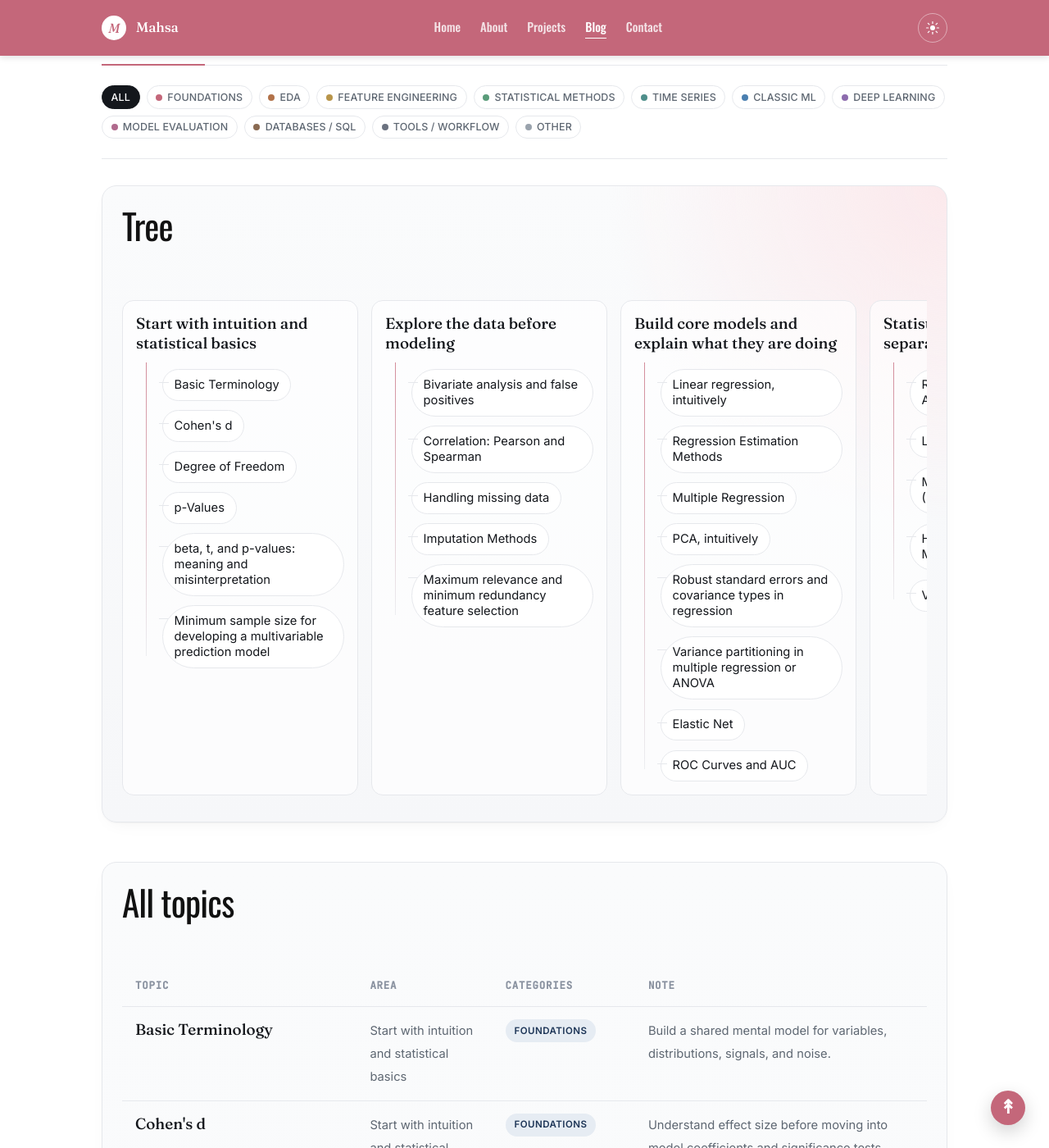
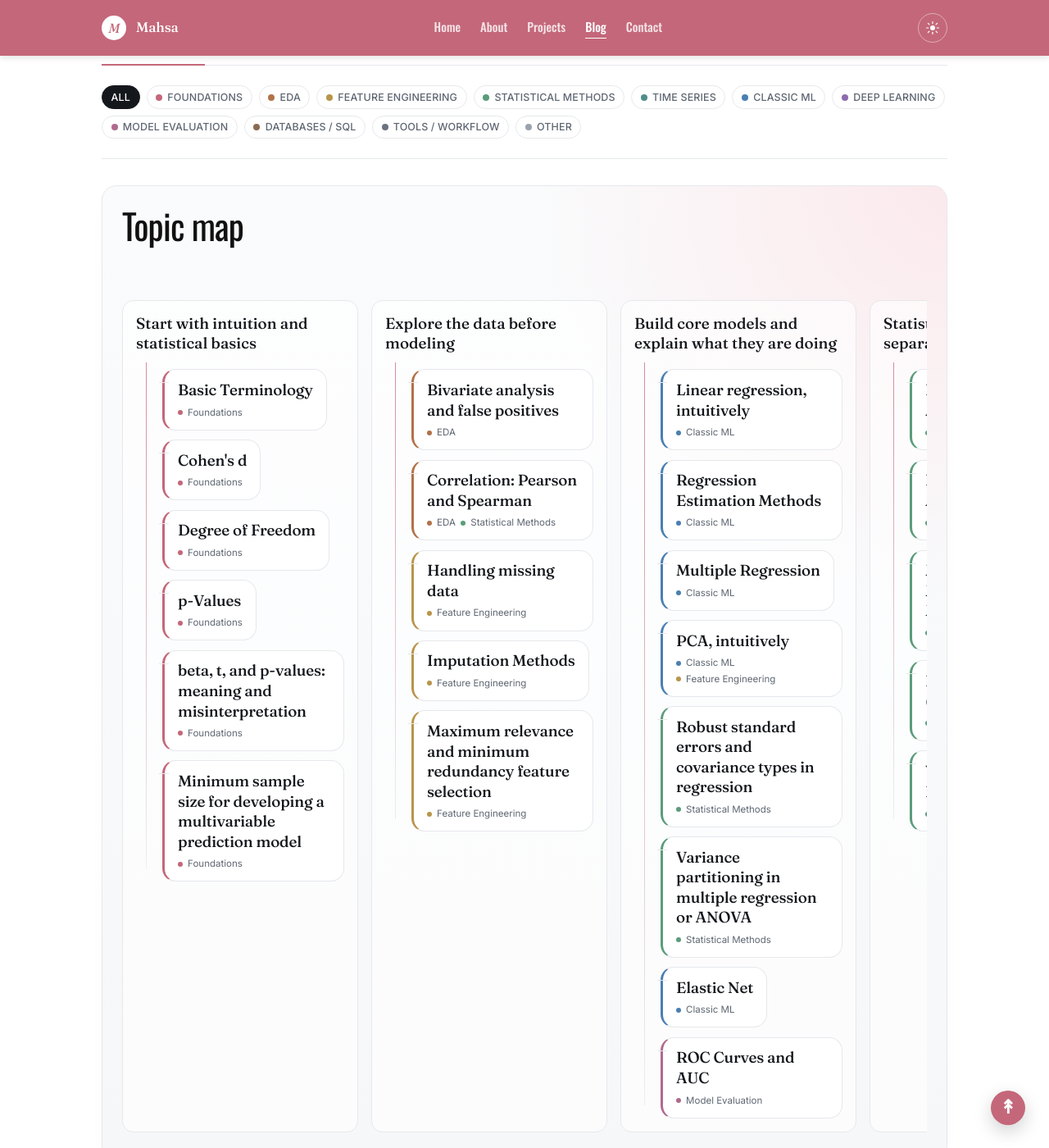
Before and after one commit to mahsa-agz/mahsa-agz.github.io, a Jekyll site: the page built from blog/index.html, in a window 1280 px wide and 1400 px high, scrolled down 337 px. Shown: the whole window at 82% size. Built offline with Jekyll 4.4.1, drawn with Linux system fonts in a browser that asks for light colours; some of the changed text lies outside the part shown.

Commit message:
added new blog

```diff
--- a/blog/index.html
+++ b/blog/index.html
@@ -25,22 +25,44 @@ permalink: /blog/
 
       <div class="notes-view" data-filterable="notes">
         <section class="knowledge-tree" aria-label="Knowledge tree" data-filter-group>
-          <h2 class="notes-section-title">Tree</h2>
+          <h2 class="notes-section-title">Topic map</h2>
           <div class="knowledge-tree__forest">
             {%- for step in site.data.learning_roadmap -%}
               <article class="knowledge-branch" data-filter-group>
                 <h3 class="knowledge-branch__label">{{ step.title }}</h3>
                 <ul class="knowledge-branch__children">
                   {%- for item in step.items -%}
-                    {%- assign topic_id = 'topic-' | append: step.slug | append: '-' | append: item.title | slugify -%}
+                    {%- assign topic_slug = item.title | slugify -%}
                     <li class="knowledge-branch__child">
                       {%- if item.url -%}
-                        <a class="knowledge-node" href="{{ item.url | relative_url }}" data-category="{{ item.categories | join: '|' }}">
-                          {{ item.title }}
+                        <a class="knowledge-node" href="{{ item.url | relative_url }}" data-category="{{ item.categories | join: '|' }}" data-primary-category="{{ item.categories | first }}">
+                          <span class="knowledge-node__title">{{ item.title }}</span>
+                          <span class="knowledge-node__tags" aria-label="Categories">
+                            {%- for category_slug in item.categories -%}
+                              {%- assign category_label = category_slug -%}
+                              {%- for category in site.data.categories -%}
+                                {%- if category.slug == category_slug -%}
+                                  {%- assign category_label = category.label -%}
+                                {%- endif -%}
+                              {%- endfor -%}
+                              <span class="knowledge-node__tag" data-node-category="{{ category_slug }}">{{ category_label }}</span>
+                            {%- endfor -%}
+                          </span>
                         </a>
                       {%- else -%}
-                        <a class="knowledge-node" href="#{{ topic_id }}" data-category="{{ item.categories | join: '|' }}">
-                          {{ item.title }}
+                        <a class="knowledge-node" href="{{ '/notes/coming-soon.html' | relative_url }}?topic={{ topic_slug }}" data-category="{{ item.categories | join: '|' }}" data-primary-category="{{ item.categories | first }}">
+                          <span class="knowledge-node__title">{{ item.title }}</span>
+                          <span class="knowledge-node__tags" aria-label="Categories">
+                            {%- for category_slug in item.categories -%}
+                              {%- assign category_label = category_slug -%}
+                              {%- for category in site.data.categories -%}
+                                {%- if category.slug == category_slug -%}
+                                  {%- assign category_label = category.label -%}
+                                {%- endif -%}
+                              {%- endfor -%}
+                              <span class="knowledge-node__tag" data-node-category="{{ category_slug }}">{{ category_label }}</span>
+                            {%- endfor -%}
+                          </span>
                         </a>
                       {%- endif -%}
                     </li>
@@ -48,57 +70,6 @@ permalink: /blog/
                 </ul>
               </article>
             {%- endfor -%}
-          </div>
-        </section>
-
-        <section class="notes-database" aria-label="All topics" data-filter-group>
-          <h2 class="notes-section-title">All topics</h2>
-          <div class="notes-table-wrap">
-            <table class="notes-table">
-              <thead>
-                <tr>
-                  <th scope="col">Topic</th>
-                  <th scope="col">Area</th>
-                  <th scope="col">Categories</th>
-                  <th scope="col">Note</th>
-                </tr>
-              </thead>
-              <tbody>
-                {%- for step in site.data.learning_roadmap -%}
-                  {%- for item in step.items -%}
-                    {%- assign topic_id = 'topic-' | append: step.slug | append: '-' | append: item.title | slugify -%}
-                    <tr class="notes-row" id="{{ topic_id }}" data-category="{{ item.categories | join: '|' }}">
-                      <td data-label="Topic">
-                        {%- if item.url -%}
-                          <a class="notes-row__topic" href="{{ item.url | relative_url }}">{{ item.title }}</a>
-                        {%- else -%}
-                          <span class="notes-row__topic">{{ item.title }}</span>
-                        {%- endif -%}
-                      </td>
-                      <td data-label="Area">
-                        <span class="notes-row__area">{{ step.title }}</span>
-                      </td>
-                      <td data-label="Categories">
-                        <div class="notes-row__chips" aria-label="Categories">
-                          {%- for category_slug in item.categories -%}
-                            {%- assign category_label = category_slug -%}
-                            {%- for category in site.data.categories -%}
-                              {%- if category.slug == category_slug -%}
-                                {%- assign category_label = category.label -%}
-                              {%- endif -%}
-                            {%- endfor -%}
-                            <span class="topic-chip">{{ category_label }}</span>
-                          {%- endfor -%}
-                        </div>
-                      </td>
-                      <td data-label="Note">
-                        <span class="notes-row__summary">{{ item.summary }}</span>
-                      </td>
-                    </tr>
-                  {%- endfor -%}
-                {%- endfor -%}
-              </tbody>
-            </table>
           </div>
         </section>
 
--- a/styles/main.css
+++ b/styles/main.css
@@ -1916,8 +1916,7 @@ main {
   letter-spacing: -0.02em;
 }
 
-.knowledge-tree,
-.notes-database {
+.knowledge-tree {
   padding: var(--sp-5);
   border: 1px solid var(--hairline);
   border-radius: calc(var(--radius) + 4px);
@@ -1927,8 +1926,7 @@ main {
   box-shadow: var(--shadow-soft);
 }
 
-.knowledge-tree[hidden],
-.notes-database[hidden] {
+.knowledge-tree[hidden] {
   display: none;
 }
 
@@ -2008,13 +2006,16 @@ main {
 
 .knowledge-node {
   display: inline-flex;
-  align-items: center;
+  flex-direction: column;
+  align-items: flex-start;
+  gap: var(--sp-2);
   min-height: 2.2rem;
   max-width: 100%;
-  padding: 0.55rem 0.85rem;
-  border-radius: 999px;
+  padding: 0.8rem 1rem 0.9rem;
+  border-radius: 1rem;
   background: var(--bg);
   border: 1px solid var(--hairline);
+  border-left: 3px solid var(--node-accent, var(--hairline));
   color: var(--ink);
   font-size: var(--fs-sm);
   line-height: 1.3;
@@ -2033,77 +2034,64 @@ main {
   display: none;
 }
 
-.notes-table-wrap {
-  overflow-x: auto;
-}
-
-.notes-table {
+.knowledge-node__title {
+  display: block;
   width: 100%;
-  min-width: 760px;
-  border-collapse: collapse;
-}
-
-.notes-table th,
-.notes-table td {
-  text-align: left;
-  vertical-align: top;
-  padding: 0.95rem 1rem;
-  border-top: 1px solid var(--hairline);
-}
-
-.notes-table thead th {
-  padding-top: 0;
-  font-family: var(--font-mono);
-  font-size: var(--fs-xs);
-  font-weight: 600;
-  letter-spacing: 0.06em;
-  text-transform: uppercase;
-  color: var(--ink-muted);
-  border-top: none;
-}
-
-.notes-row[hidden] {
-  display: none;
-}
-
-.notes-row {
-  scroll-margin-top: 6rem;
-}
-
-.notes-row__topic {
-  color: var(--ink);
   font-family: var(--font-display);
   font-size: var(--fs-md);
   font-weight: 500;
   line-height: 1.3;
-}
-
-a.notes-row__topic:hover {
-  color: var(--rose);
-}
-
-.notes-row__area {
-  color: var(--ink-soft);
-  font-size: var(--fs-sm);
-  line-height: 1.5;
-}
-
-.notes-row__chips {
+  letter-spacing: -0.01em;
+}
+
+.knowledge-node__tags {
   display: flex;
   flex-wrap: wrap;
-  gap: 0.45rem;
-}
-
-.notes-row__summary {
+  gap: 0.4rem;
+}
+
+.knowledge-node__tag {
+  display: inline-flex;
+  align-items: center;
+  gap: 0.38rem;
   color: var(--ink-soft);
-  font-size: var(--fs-sm);
-  line-height: 1.6;
-}
-
-.notes-database {
-  background:
-    linear-gradient(180deg, var(--paper) 0%, var(--surface) 100%);
-}
+  font-size: 0.72rem;
+  line-height: 1.1;
+  white-space: nowrap;
+}
+
+.knowledge-node__tag::before {
+  content: "";
+  width: 6px;
+  height: 6px;
+  border-radius: 50%;
+  background: var(--node-dot, var(--ink-muted));
+  flex-shrink: 0;
+}
+
+[data-primary-category="foundations"]   { --node-accent: #c4677a; }
+[data-primary-category="eda"]           { --node-accent: #b27249; }
+[data-primary-category="feature-eng"]   { --node-accent: #b8954a; }
+[data-primary-category="stats-methods"] { --node-accent: #5a9c7a; }
+[data-primary-category="time-series"]   { --node-accent: #4f8f8b; }
+[data-primary-category="classic-ml"]    { --node-accent: #4a7fb0; }
+[data-primary-category="deep-learning"] { --node-accent: #8d6cae; }
+[data-primary-category="evaluation"]    { --node-accent: #b06a8d; }
+[data-primary-category="databases"]     { --node-accent: #8a6a52; }
+[data-primary-category="tools"]         { --node-accent: #6b7280; }
+[data-primary-category="other"]         { --node-accent: #9aa3ad; }
+
+[data-node-category="foundations"]   { --node-dot: #c4677a; }
+[data-node-category="eda"]           { --node-dot: #b27249; }
+[data-node-category="feature-eng"]   { --node-dot: #b8954a; }
+[data-node-category="stats-methods"] { --node-dot: #5a9c7a; }
+[data-node-category="time-series"]   { --node-dot: #4f8f8b; }
+[data-node-category="classic-ml"]    { --node-dot: #4a7fb0; }
+[data-node-category="deep-learning"] { --node-dot: #8d6cae; }
+[data-node-category="evaluation"]    { --node-dot: #b06a8d; }
+[data-node-category="databases"]     { --node-dot: #8a6a52; }
+[data-node-category="tools"]         { --node-dot: #6b7280; }
+[data-node-category="other"]         { --node-dot: #9aa3ad; }
 
 .topic-chip {
   display: inline-flex;
@@ -2119,6 +2107,17 @@ a.notes-row__topic:hover {
   text-transform: uppercase;
 }
 
+.notes-placeholder__chips {
+  display: flex;
+  flex-wrap: wrap;
+  gap: 0.45rem;
+  margin: 0 0 var(--sp-5);
+}
+
+.notes-placeholder__chips:empty {
+  display: none;
+}
+
 .roadmap__empty {
   margin-top: 0;
 }
@@ -2130,50 +2129,7 @@ a.notes-row__topic:hover {
 }
 
 @media (max-width: 640px) {
-  .knowledge-tree,
-  .notes-database {
+  .knowledge-tree {
     padding: var(--sp-4);
   }
-
-  .notes-table {
-    min-width: 0;
-  }
-
-  .notes-table thead {
-    display: none;
-  }
-
-  .notes-table,
-  .notes-table tbody,
-  .notes-table tr,
-  .notes-table td {
-    display: block;
-    width: 100%;
-  }
-
-  .notes-table tr {
-    border-top: 1px solid var(--hairline);
-    padding: var(--sp-3) 0;
-  }
-
-  .notes-table tr:first-child {
-    border-top: none;
-    padding-top: 0;
-  }
-
-  .notes-table td {
-    border-top: none;
-    padding: 0.3rem 0;
-  }
-
-  .notes-table td::before {
-    content: attr(data-label);
-    display: block;
-    margin-bottom: 0.18rem;
-    font-family: var(--font-mono);
-    font-size: 0.72rem;
-    letter-spacing: 0.05em;
-    text-transform: uppercase;
-    color: var(--ink-muted);
-  }
-}
+}
```
Also changed, not shown: notes/coming-soon.html (added, +88 -0 lines), README.md.
